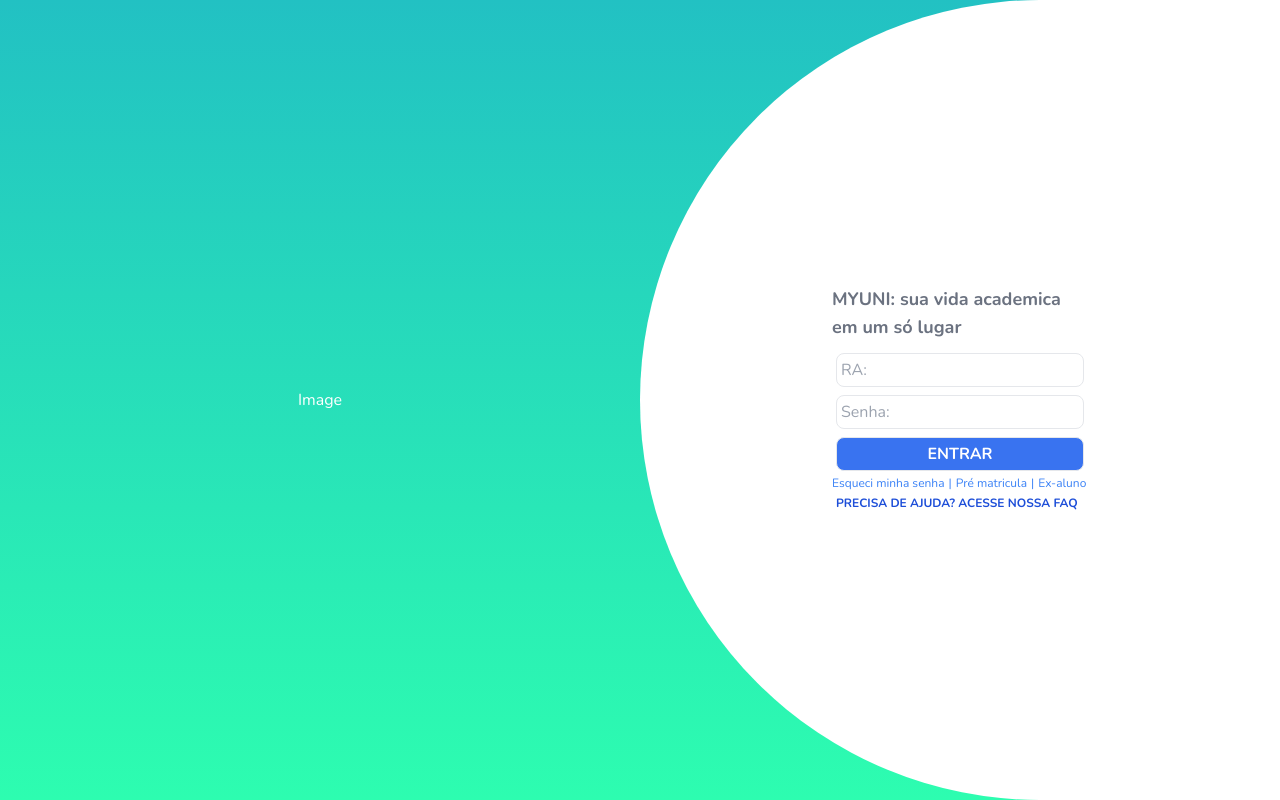
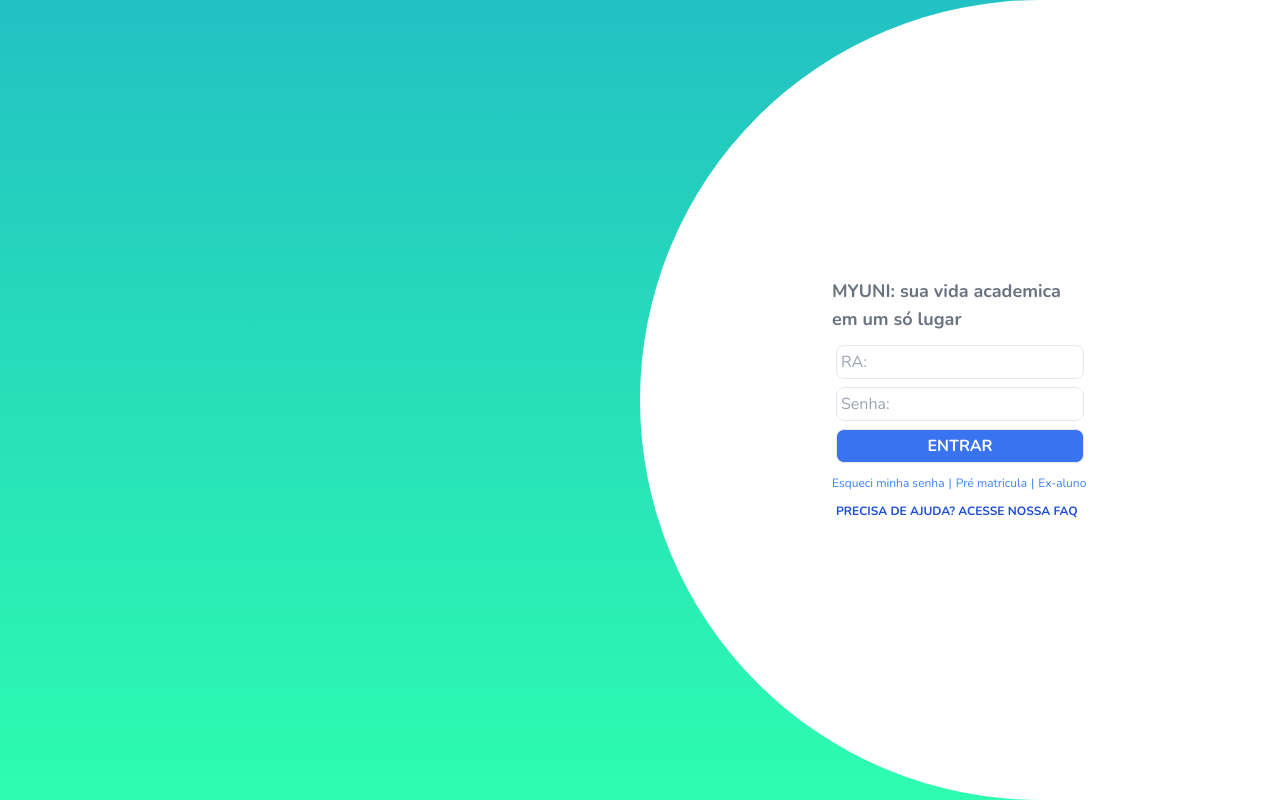
Before and after one commit to guimell/myuni, a Next.js app: page / in a window 1280 px wide. Built offline with nearby package versions, Linux system fonts and the light colour scheme.

Commit message:
overhaul

```diff
--- a/src/app/page.tsx
+++ b/src/app/page.tsx
@@ -5,6 +5,8 @@
 import { FormEvent, useEffect, useState } from "react";
 import { User } from "./matriz/[id]/page";
 import { useRouter } from "next/navigation";
+import { LoadingIcon } from "@/components/utility/svg";
+import Link from "next/link";
 
 export default function Home() {
   const router = useRouter();
@@ -50,13 +52,14 @@
   return (
     <main className="p-0">
       <dialog className="p-10 rounded-xl shadow-lg" open={isLoading}>
-        ...LOADING... (or maybe a spin icon...)
+        <div className="flex flex-col justify-center item gap-4">
+          {LoadingIcon}
+          <p className="font-bold">LOADING... </p>
+        </div>
       </dialog>
 
       <div className="flex flex-row w-full h-full bghome ">
-        <div className="flex w-1/2 h-screen bghome text-white justify-center items-center ">
-          Image
-        </div>
+        <div className="flex w-1/2 h-screen bghome text-white justify-center items-center "></div>
         <div className="flex flex-col w-1/2 h-screen  justify-center items-center bg-white bgborder">
           <div className="w-64">
             <h1 className="mb-2 font-bold text-lg text-gray-500">
@@ -79,14 +82,22 @@
                 />
                 <button type="submit">ENTRAR</button>
 
-                <div className="flex flex-row ">
-                  <p className="text-blue-500 text-xs">Esqueci minha senha</p>
-                  <p className="text-blue-500 text-xs ml-1 mr-1">|</p>
-                  <p className="text-blue-500 text-xs"> Pré matricula</p>
-                  <p className="text-blue-500 text-xs ml-1 mr-1">|</p>
-                  <p className="text-blue-500 text-xs">Ex-aluno</p>
+                <div className="flex flex-row py-2 ">
+                  <p className="text-blue-500 text-xs hover:underline cursor-pointer">
+                    Esqueci minha senha
+                  </p>
+                  <p className="text-blue-500 text-xs pl-1 pr-1 ">|</p>
+                  <Link href={"/signup"}>
+                    <p className="text-blue-500 text-xs hover:underline cursor-pointer">
+                      Pré matricula
+                    </p>
+                  </Link>
+                  <p className="text-blue-500 text-xs pl-1 pr-1 ">|</p>
+                  <p className="text-blue-500 text-xs hover:underline cursor-pointer">
+                    Ex-aluno
+                  </p>
                 </div>
-                <p className="text-blue-700 font-bold text-xs m-1 ">
+                <p className="text-blue-700 font-bold text-xs p-1 ">
                   PRECISA DE AJUDA? ACESSE NOSSA FAQ
                 </p>
               </form>
--- a/src/app/signup/page.tsx
+++ b/src/app/signup/page.tsx
@@ -1,6 +1,8 @@
 "use client";
 import FirebaseConfig, { _collection, _doc } from "@/services/firebase";
 import { doc, getDocs, query, setDoc, where } from "firebase/firestore";
+import Link from "next/link";
+import router, { useRouter } from "next/router";
 import { FormEvent, useState } from "react";
 
 export default function SignUp() {
@@ -93,6 +95,11 @@
           </button>
         </form>
       </div>
+      <div className="py-10">
+        <Link href={"/"}>
+          <button>Voltar para pagina inicial</button>
+        </Link>
+      </div>
     </main>
   );
 }
--- a/src/components/utility/svg.tsx
+++ b/src/components/utility/svg.tsx
@@ -1,27 +1,40 @@
-// <!--! Font Awesome Free 6.4.0 by @fontawesome - https://fontawesome.com License - https://fontawesome.com/license (Commercial License) Copyright 2023 Fonticons, Inc. -->
-
 export const Perfil = (
+  // <!--! Font Awesome Free 6.4.0 by @fontawesome - https://fontawesome.com License - https://fontawesome.com/license (Commercial License) Copyright 2023 Fonticons, Inc. -->
   <svg
     xmlns="http://www.w3.org/2000/svg"
     height="1em"
     viewBox="0 0 448 512"
-    className="h-14 w-14 fill-white "
+    className="h-14 fill-white "
   >
     <path d="M224 256A128 128 0 1 0 224 0a128 128 0 1 0 0 256zm-45.7 48C79.8 304 0 383.8 0 482.3C0 498.7 13.3 512 29.7 512H418.3c16.4 0 29.7-13.3 29.7-29.7C448 383.8 368.2 304 269.7 304H178.3z" />
   </svg>
 );
 export const Atendimento = (
+  // <!--! Font Awesome Free 6.4.0 by @fontawesome - https://fontawesome.com License - https://fontawesome.com/license (Commercial License) Copyright 2023 Fonticons, Inc. -->
   <svg xmlns="http://www.w3.org/2000/svg" height="1em" viewBox="0 0 512 512">
     <path d="M256 48C141.1 48 48 141.1 48 256v40c0 13.3-10.7 24-24 24s-24-10.7-24-24V256C0 114.6 114.6 0 256 0S512 114.6 512 256V400.1c0 48.6-39.4 88-88.1 88L313.6 488c-8.3 14.3-23.8 24-41.6 24H240c-26.5 0-48-21.5-48-48s21.5-48 48-48h32c17.8 0 33.3 9.7 41.6 24l110.4 .1c22.1 0 40-17.9 40-40V256c0-114.9-93.1-208-208-208zM144 208h16c17.7 0 32 14.3 32 32V352c0 17.7-14.3 32-32 32H144c-35.3 0-64-28.7-64-64V272c0-35.3 28.7-64 64-64zm224 0c35.3 0 64 28.7 64 64v48c0 35.3-28.7 64-64 64H352c-17.7 0-32-14.3-32-32V240c0-17.7 14.3-32 32-32h16z" />
   </svg>
 );
 export const Edit = (
+  // <!--! Font Awesome Free 6.4.0 by @fontawesome - https://fontawesome.com License - https://fontawesome.com/license (Commercial License) Copyright 2023 Fonticons, Inc. -->
   <svg xmlns="http://www.w3.org/2000/svg" height="1em" viewBox="0 0 512 512">
     <path d="M441 58.9L453.1 71c9.4 9.4 9.4 24.6 0 33.9L424 134.1 377.9 88 407 58.9c9.4-9.4 24.6-9.4 33.9 0zM209.8 256.2L344 121.9 390.1 168 255.8 302.2c-2.9 2.9-6.5 5-10.4 6.1l-58.5 16.7 16.7-58.5c1.1-3.9 3.2-7.5 6.1-10.4zM373.1 25L175.8 222.2c-8.7 8.7-15 19.4-18.3 31.1l-28.6 100c-2.4 8.4-.1 17.4 6.1 23.6s15.2 8.5 23.6 6.1l100-28.6c11.8-3.4 22.5-9.7 31.1-18.3L487 138.9c28.1-28.1 28.1-73.7 0-101.8L474.9 25C446.8-3.1 401.2-3.1 373.1 25zM88 64C39.4 64 0 103.4 0 152V424c0 48.6 39.4 88 88 88H360c48.6 0 88-39.4 88-88V312c0-13.3-10.7-24-24-24s-24 10.7-24 24V424c0 22.1-17.9 40-40 40H88c-22.1 0-40-17.9-40-40V152c0-22.1 17.9-40 40-40H200c13.3 0 24-10.7 24-24s-10.7-24-24-24H88z" />
   </svg>
 );
 export const Exit = (
+  // <!--! Font Awesome Free 6.4.0 by @fontawesome - https://fontawesome.com License - https://fontawesome.com/license (Commercial License) Copyright 2023 Fonticons, Inc. -->
   <svg xmlns="http://www.w3.org/2000/svg" height="1em" viewBox="0 0 512 512">
     <path d="M288 32c0-17.7-14.3-32-32-32s-32 14.3-32 32V256c0 17.7 14.3 32 32 32s32-14.3 32-32V32zM143.5 120.6c13.6-11.3 15.4-31.5 4.1-45.1s-31.5-15.4-45.1-4.1C49.7 115.4 16 181.8 16 256c0 132.5 107.5 240 240 240s240-107.5 240-240c0-74.2-33.8-140.6-86.6-184.6c-13.6-11.3-33.8-9.4-45.1 4.1s-9.4 33.8 4.1 45.1c38.9 32.3 63.5 81 63.5 135.4c0 97.2-78.8 176-176 176s-176-78.8-176-176c0-54.4 24.7-103.1 63.5-135.4z" />
   </svg>
 );
+export const LoadingIcon = (
+  // <!--! Font Awesome Free 6.4.0 by @fontawesome - https://fontawesome.com License - https://fontawesome.com/license (Commercial License) Copyright 2023 Fonticons, Inc. -->
+  <svg
+    xmlns="http://www.w3.org/2000/svg"
+    height="1em"
+    viewBox="0 0 512 512"
+    className="h-10 animate-spin"
+  >
+    <path d="M304 48a48 48 0 1 0 -96 0 48 48 0 1 0 96 0zm0 416a48 48 0 1 0 -96 0 48 48 0 1 0 96 0zM48 304a48 48 0 1 0 0-96 48 48 0 1 0 0 96zm464-48a48 48 0 1 0 -96 0 48 48 0 1 0 96 0zM142.9 437A48 48 0 1 0 75 369.1 48 48 0 1 0 142.9 437zm0-294.2A48 48 0 1 0 75 75a48 48 0 1 0 67.9 67.9zM369.1 437A48 48 0 1 0 437 369.1 48 48 0 1 0 369.1 437z" />
+  </svg>
+);
```
